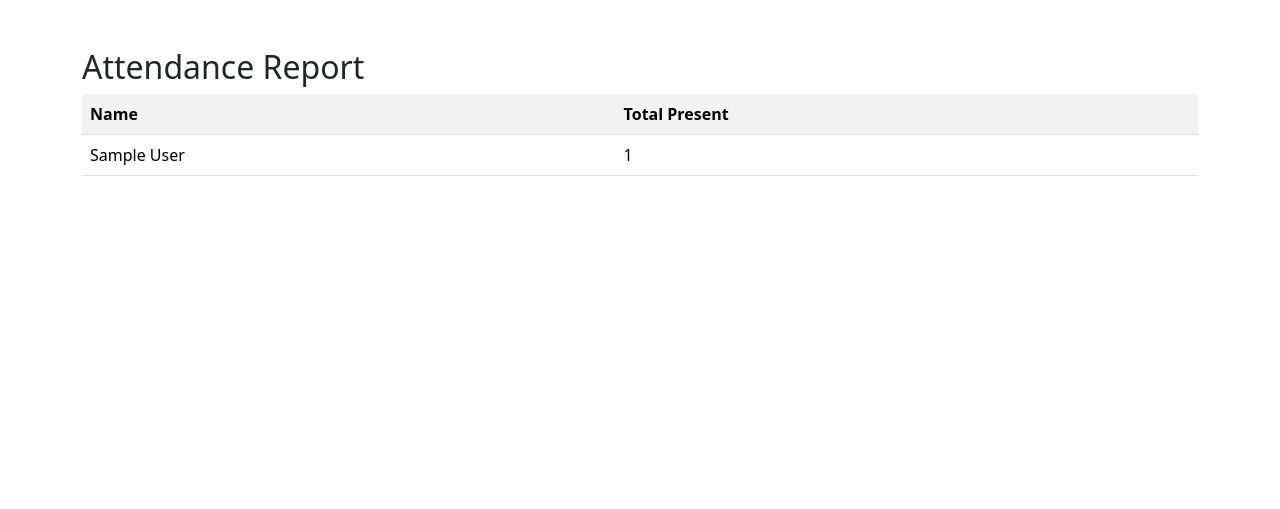
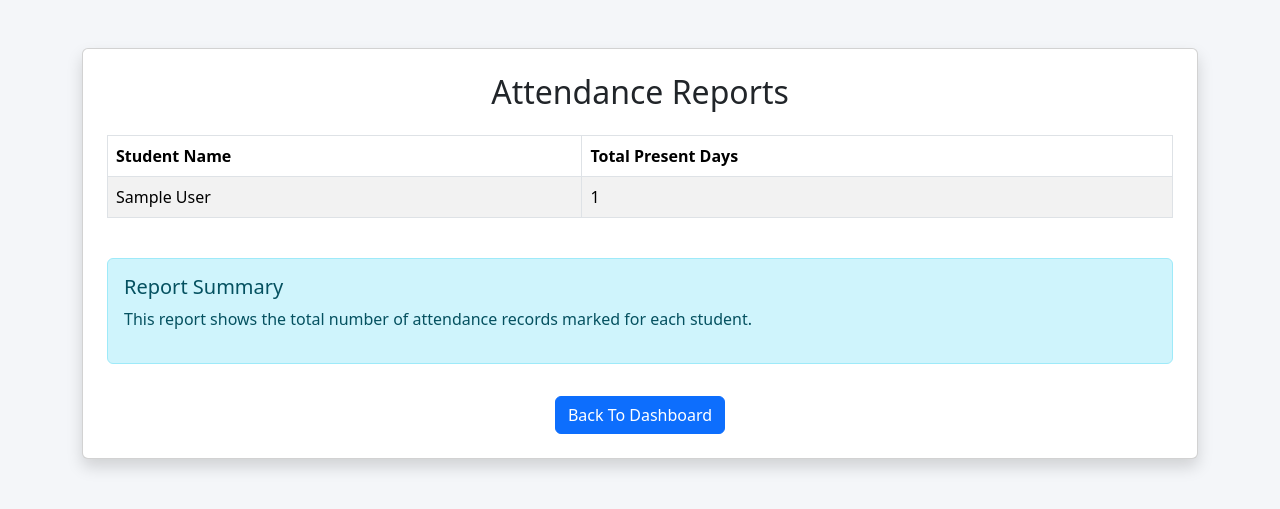
Before and after one commit to Nirmala5071/attendance-system, a Flask app: page /reports in a window 1280 px wide. Shown: the top 509 px of the page. Run offline with Flask 3, Linux system fonts and the light colour scheme; tables that the repository leaves empty hold one stand-in row (values such as "Sample post").

Commit message:
Update reports.html

```diff
--- a/templates/reports.html
+++ b/templates/reports.html
@@ -3,37 +3,76 @@
 
 <head>
 
+    <title>Attendance Reports</title>
+
     <link href="https://cdn.jsdelivr.net/npm/bootstrap@5.3.3/dist/css/bootstrap.min.css" rel="stylesheet">
 
 </head>
 
-<body>
+<body style="background:#f4f6f9;">
 
 <div class="container mt-5">
 
-<h2>Attendance Report</h2>
+    <div class="card shadow p-4">
 
-<table class="table table-striped">
+        <h2 class="text-center mb-4">
+            Attendance Reports
+        </h2>
+
+        <table class="table table-bordered table-striped">
+
+            <thead>
 
                 <tr>
 
-<th>Name</th>
-<th>Total Present</th>
+                    <th>Student Name</th>
+                    <th>Total Present Days</th>
 
                 </tr>
+
+            </thead>
+
+            <tbody>
 
                 {% for r in reports %}
 
                 <tr>
 
                     <td>{{r.name}}</td>
+
                     <td>{{r.total}}</td>
 
                 </tr>
 
                 {% endfor %}
 
+            </tbody>
+
         </table>
+
+        <div class="alert alert-info mt-4">
+
+            <h5>Report Summary</h5>
+
+            <p>
+                This report shows the total number of attendance records
+                marked for each student.
+            </p>
+
+        </div>
+
+        <div class="text-center mt-3">
+
+            <a href="/"
+               class="btn btn-primary">
+
+               Back To Dashboard
+
+            </a>
+
+        </div>
+
+    </div>
 
 </div>
 
```
Lines whose indentation alone changed are shown as unchanged.
